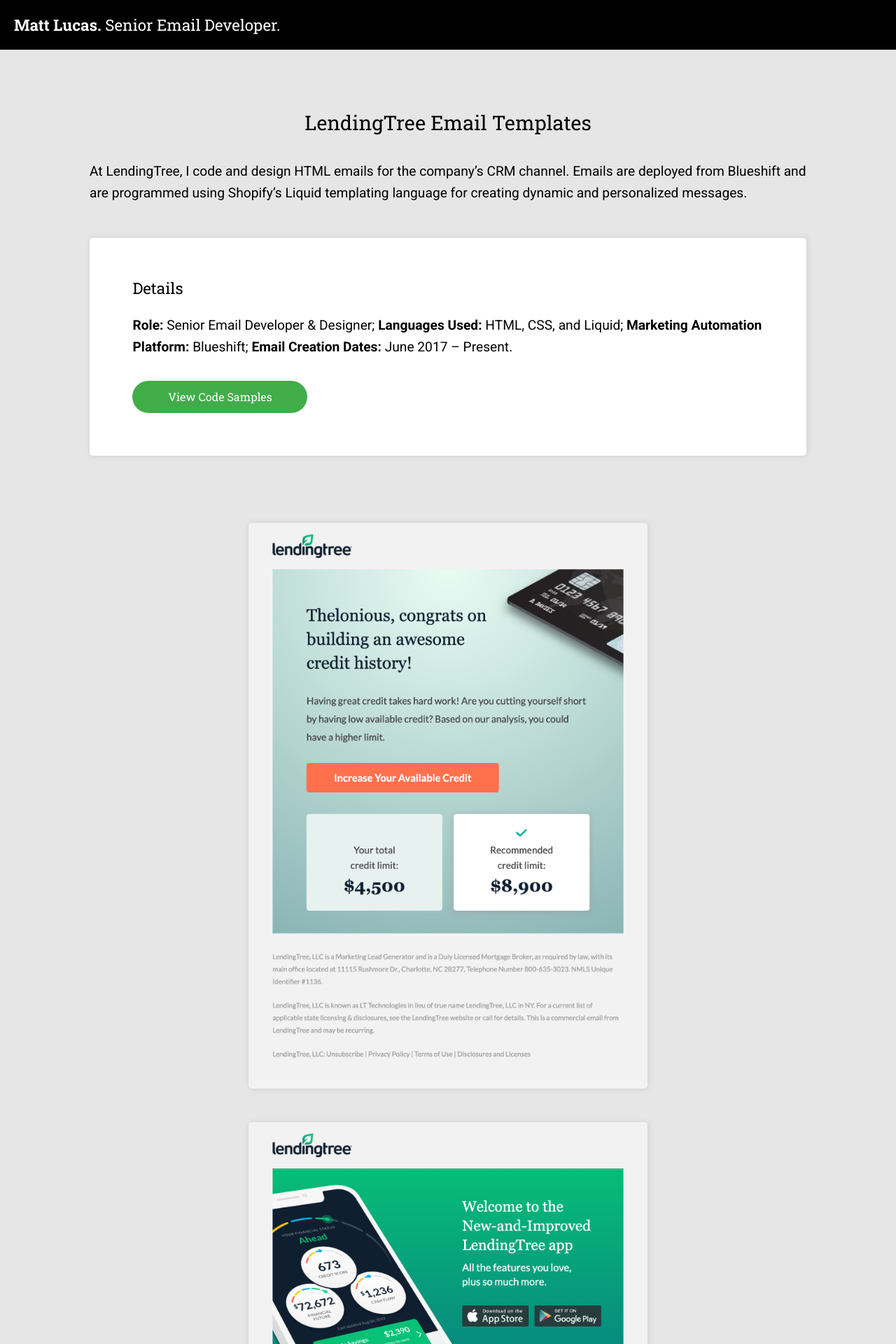
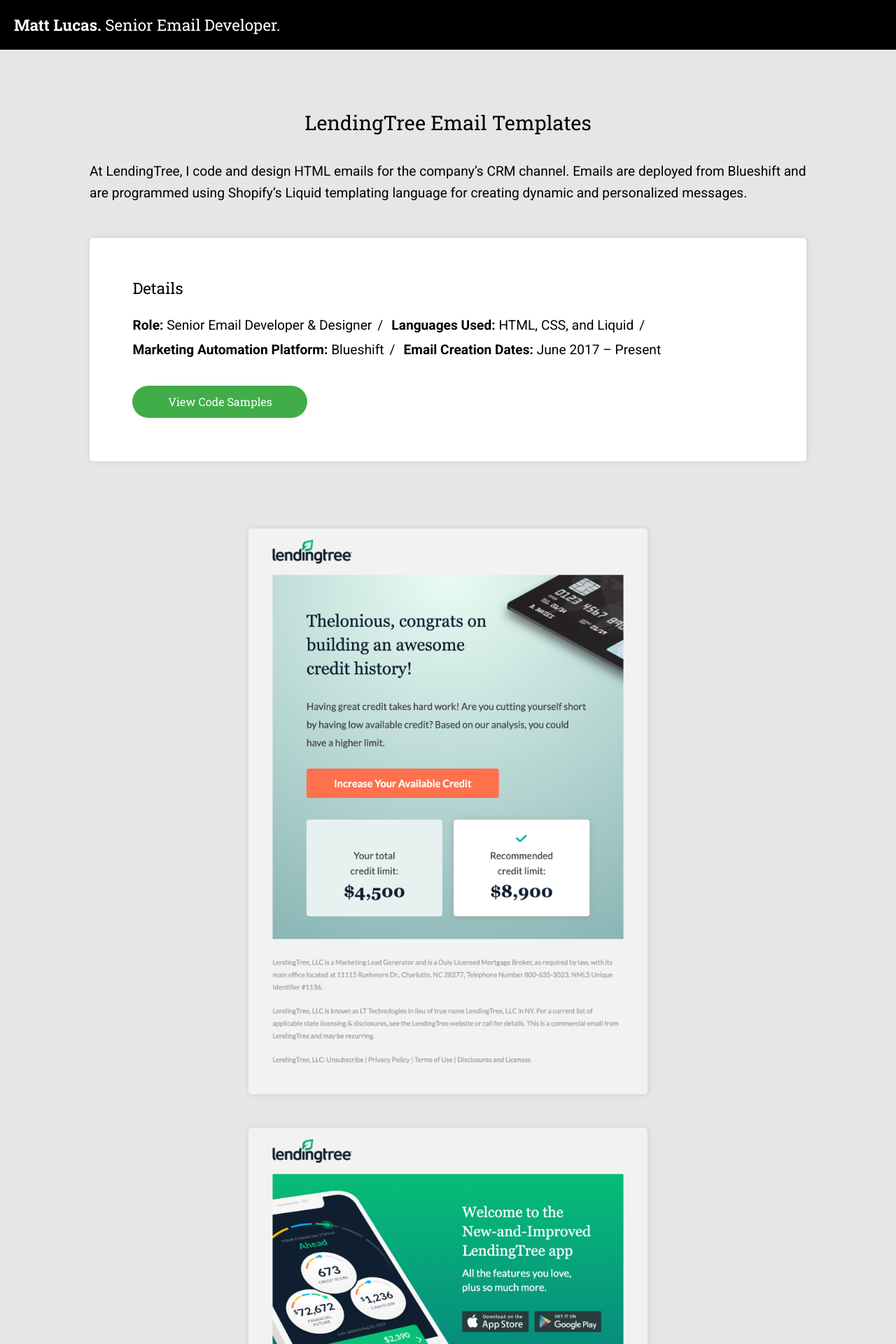
Before and after one commit to mattdavidlucas/mattdavidlucas.github.io, a Jekyll site: the page built from lendingtree-email-templates.html, in a window 1280 px wide. Shown: the top 1920 px of the page at 70% size. Built offline with Jekyll 4.4.1, drawn with Linux system fonts in a browser that asks for light colours; nearby versions of some CDN libraries.

Commit message:
Change layout of Details module items.

```diff
--- a/_sass/_layout.scss
+++ b/_sass/_layout.scss
@@ -256,6 +256,64 @@
 			line-height: 1.6em;
 		}
 	}
+
+	.details {
+		ul {
+			list-style: none;
+			margin: 0;
+		}
+
+		li {
+			border-bottom: 1px solid #c2c2c2;
+			display: block;
+			padding: 10px 0;
+
+			&:last-child {
+				border-bottom: none;
+				padding-bottom: 0;
+			}
+
+			@media only screen and (min-width: 1080px) {
+				border-bottom: none;
+				display: inline-block;
+				padding: 0;
+
+				&:after {
+					content: "/";
+					display: inline-block;
+					padding: 0 8px;
+				}
+
+				&:last-child {
+					&:after {
+						content: "";
+						padding: 0;
+					}
+				}
+			}
+		}
+
+		strong {
+			display: block;
+
+			@media only screen and (min-width: 1080px) {
+				display: inline;
+			}
+		}
+	}
+}
+
+.details {
+	background-color: #FFF;
+	border-radius: 5px;
+	box-shadow: 1px 0px 10px rgba(0,0,0,0.1);
+	margin: 3em 0;
+	padding: 10%;
+
+	@media only screen and (min-width: 960px) {
+		margin: 3em 0 6em 0;
+		padding: 6%;
+	}
 }
 
 figure {
@@ -276,29 +334,15 @@
 	img.no-border { border: none; }
 }
 
-.details {
-	background-color: #FFF;
-	border-radius: 5px;
-	box-shadow: 1px 0px 10px rgba(0,0,0,0.1);
-	margin: 3em 0;
-	padding: 10%;
-
-	@media only screen and (min-width: 960px) {
-		margin: 3em 0 6em 0;
-		padding: 6%;
-	}
-}
 
 @media only screen and (min-width: 960px) {
 	#portfolio_single {
 		margin: 0 auto;
-		// max-width: 960px;
 	}
 }
 
 @media only screen and (min-width: 1475px) {
 	#portfolio_single {
 		margin: 0 auto;
-		// max-width: 960px;
 	}
 }
--- a/lendingtree-email-templates.html
+++ b/lendingtree-email-templates.html
@@ -10,7 +10,12 @@
 	<section class="details">
 		<h4>Details</h4>
 
-		<p><strong>Role:</strong> Senior Email Developer &amp; Designer; <strong>Languages Used:</strong> HTML, CSS, and Liquid; <strong>Marketing Automation Platform:</strong> Blueshift; <strong>Email Creation Dates:</strong> June 2017 &ndash; Present.</p>
+		<ul>
+			<li><strong>Role:</strong> Senior Email Developer &amp; Designer</li>
+			<li><strong>Languages Used:</strong> HTML, CSS, and Liquid</li>
+			<li><strong>Marketing Automation Platform:</strong> Blueshift</li>
+			<li><strong>Email Creation Dates:</strong> June 2017 &ndash; Present</li>
+		</ul>
 
 		<a href="https://github.com/mattdavidlucas/email-samples/tree/master/lendingtree-email" class="cta" target="_blank">View Code Samples</a>
 	</section>
```
